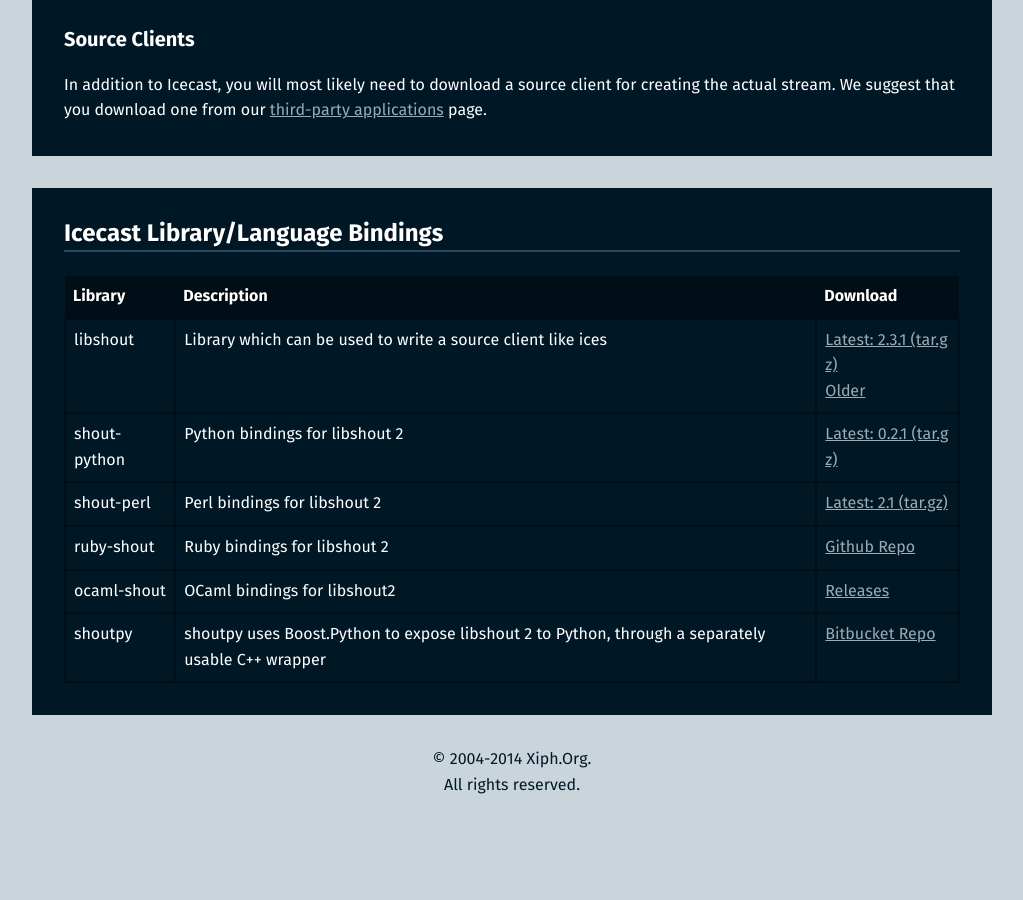
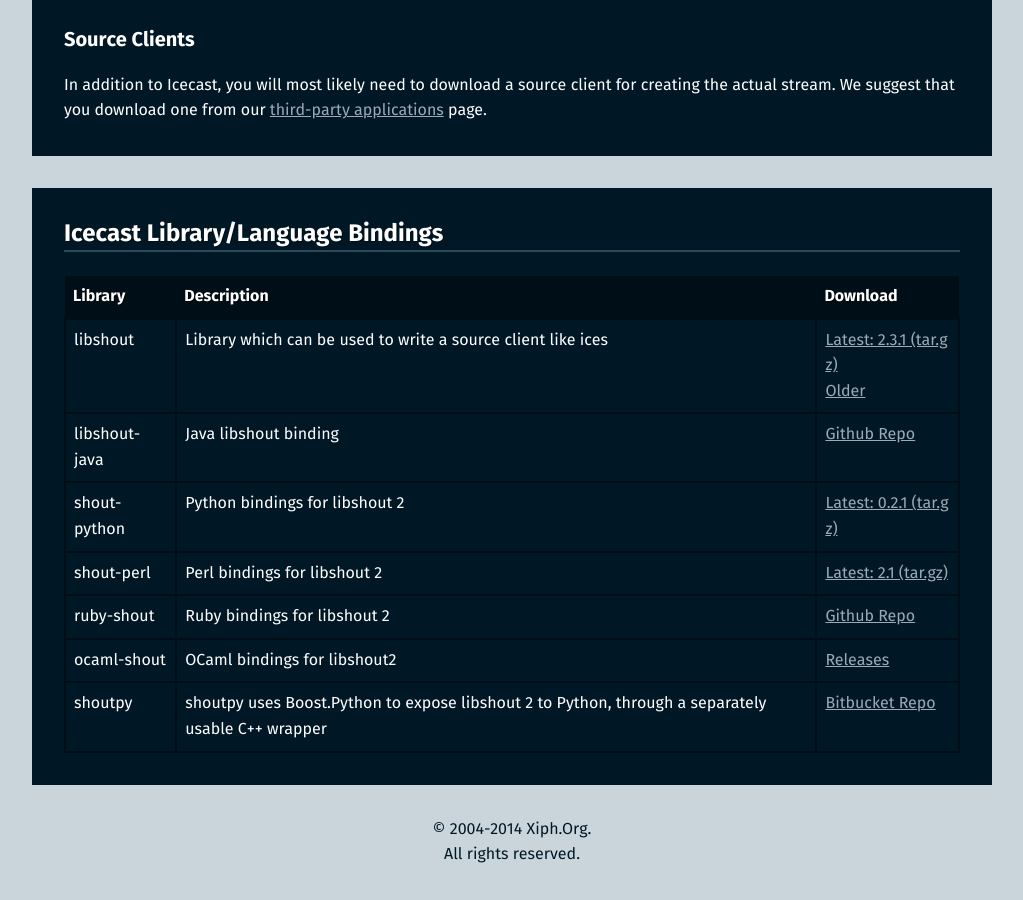
Before and after one commit to barionleg/Xipho, a Jekyll site: the page built from download.md, in a window 1280 px wide and 900 px high, scrolled down 1194 px. Shown: the whole window, without its empty margins (128-1151 px from the left). Built offline with Jekyll 4.4.1, drawn with Linux system fonts in a browser that asks for light colours; before the commit the page ends 2025 px from its top, so only the background shows below that.

Commit message:
Added Source Clients and libshout-java
KoalaSan and BroadcastMySelf added to Source clients list on Apps page
libshout-java added to list of bindings on downloads page

```diff
--- a/download.md
+++ b/download.md
@@ -67,6 +67,11 @@ We suggest that you download one from our [third-party applications]({{ "/apps"
 			<td><a href="http://downloads.xiph.org/releases/libshout/libshout-2.3.1.tar.gz">Latest: 2.3.1 (tar.gz)</a><br />
 				<a href="http://downloads.xiph.org/releases/libshout/">Older</a></td>
 		</tr>
+        <tr>
+            <td>libshout-java</td>
+            <td>Java libshout binding</td>
+            <td><a href="https://github.com/OlegKunitsyn/libshout-java">Github Repo</a></td>
+        </tr>
 		<tr>
 			<td>shout-python</td>
 			<td>Python bindings for libshout 2</td>
```
Also changed, not shown: apps.md (+4 -0 lines).
